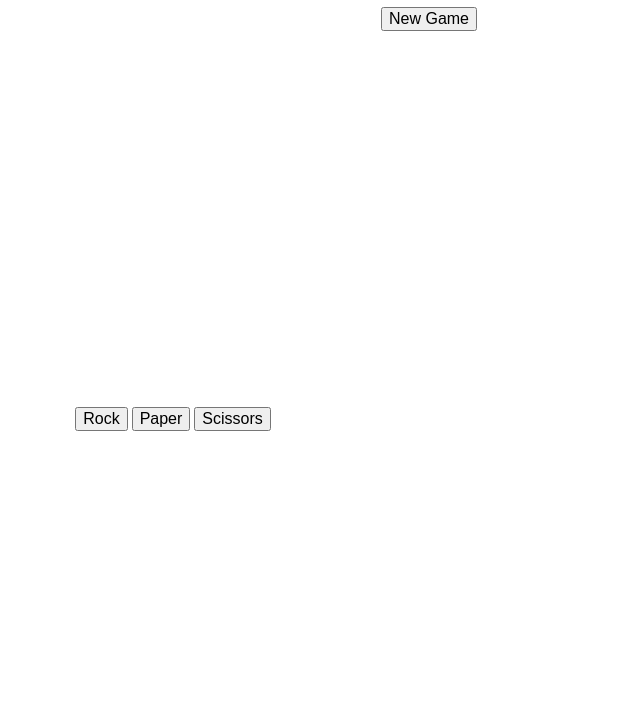
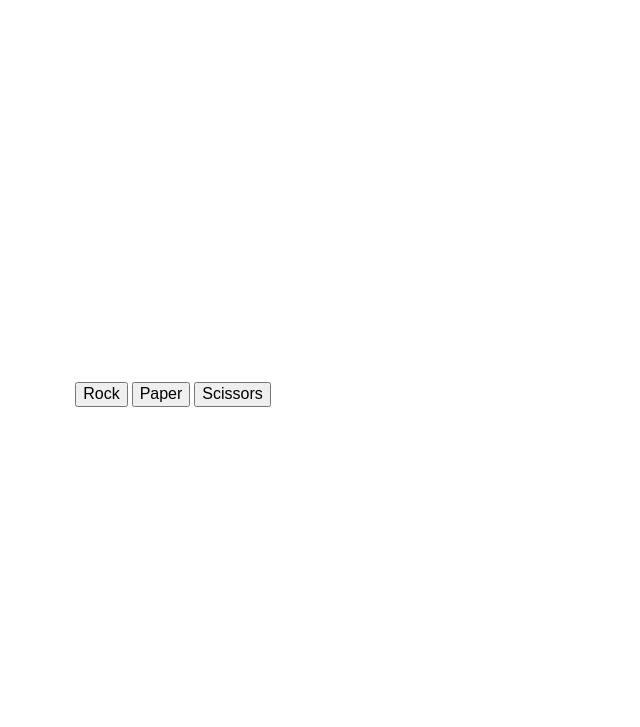
Before and after one commit to jhe04/rock-paper-scissors, a plain HTML site: page index.html in a window 1280 px wide. Shown: the part 73-800 px from the top of the page, without its empty margins (211-851 px from the left). Drawn offline with Linux system fonts and the light colour scheme.

Commit message:
removed new game button

```diff
--- a/index.html
+++ b/index.html
@@ -11,7 +11,7 @@
     <div class="container">
       <header>
         <h1>Rock Paper Scissors</h1>
-        <button>New Game</button>
+        <!-- <button>New Game</button> -->
       </header>
 
       <main>
```
